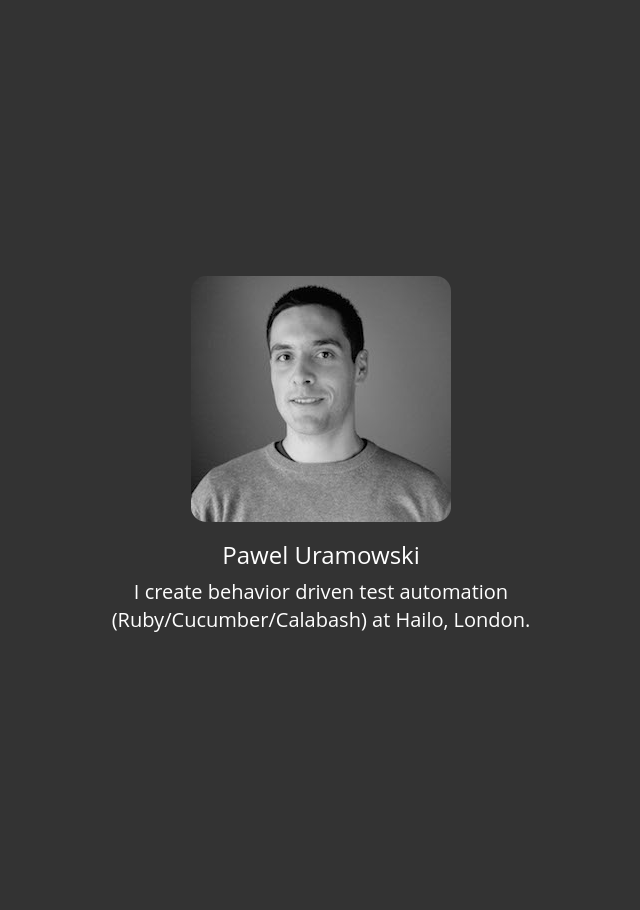
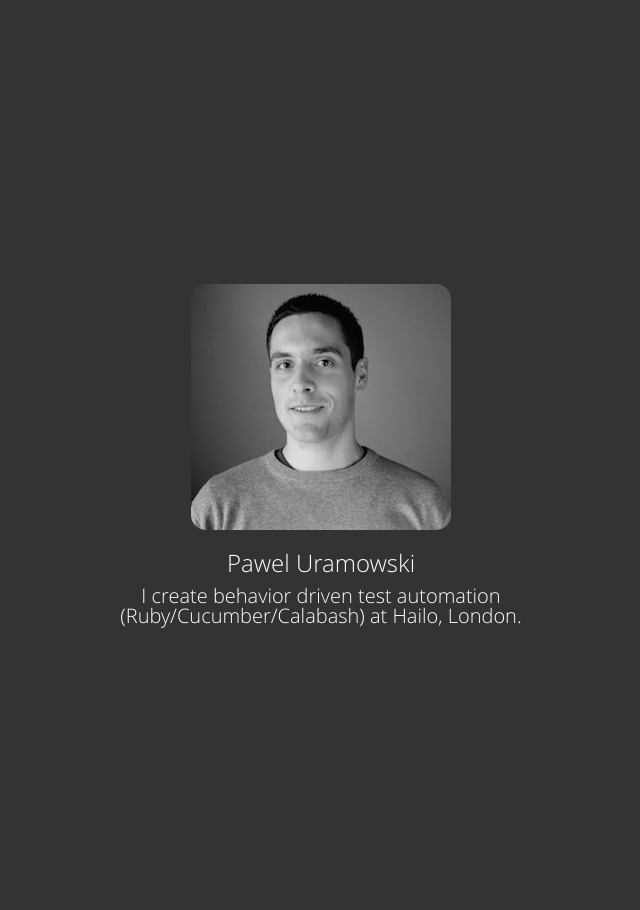
Before and after one commit to paweluramowski/paweluramowski.github.io, a Jekyll site: the page built from index.md, in a window 1280 px wide. Shown: the whole page, without its empty margins (319-959 px from the left). Built offline with Jekyll 4.4.1, drawn with Linux system fonts in a browser that asks for light colours; Markdown is read by kramdown in place of the engine named in the settings; comment, search, counter and statistics services are not loaded.

Commit message:
proper font

```diff
--- a/css/cover.css
+++ b/css/cover.css
@@ -6,9 +6,10 @@ body {
 body {
   color: #fff;
   text-align: center;
-  font-family: 'Open Sans';
+  font-family: "Open Sans Light";
   line-height: 1.4;
   margin: 10px;
+  line-height: 1;
 }
 
 h1 {
@@ -51,10 +52,6 @@ border-radius: 15px;
   padding: 30px;
 }
 
-/*
- * Cover
- */
-
 .cover {
   padding: 0 20px;
 }
@@ -62,3 +59,80 @@ border-radius: 15px;
   padding: 10px 20px;
   font-weight: bold;
 }
+
+/*
+ * Social icons
+ */
+
+.social-icons .icon {
+  display: inline-block;
+  font-size: 30px;
+  width: 69px;
+  margin-right: 1px;
+  margin-bottom: 1px;
+  height: 69px;
+  padding-top: 22px;
+  text-align: center;
+  background: rgba(0, 0, 0, 0.2);
+  cursor: pointer;
+}
+.social-icons a {
+  border: none !important;
+}
+.social-icons a:hover {
+  filter: progid:DXImageTransform.Microsoft.Alpha(Opacity=65);
+  opacity: 0.65;
+}
+
+
+/*
+ * Fonts
+ */
+/* latin-ext */
+@font-face {
+  font-family: 'Open Sans Light';
+  font-style: normal;
+  font-weight: 300;
+  src: local('Open Sans Light'), local('OpenSans-Light'), url(http://fonts.gstatic.com/s/opensans/v10/DXI1ORHCpsQm3Vp6mXoaTSYtBUPDK3WL7KRKS_3q7OE.woff2) format('woff2');
+  unicode-range: U+0100-024F, U+1E00-1EFF, U+20A0-20AB, U+20AD-20CF, U+2C60-2C7F, U+A720-A7FF;
+}
+/* latin */
+@font-face {
+  font-family: 'Open Sans Light';
+  font-style: normal;
+  font-weight: 300;
+  src: local('Open Sans Light'), local('OpenSans-Light'), url(http://fonts.gstatic.com/s/opensans/v10/DXI1ORHCpsQm3Vp6mXoaTRampu5_7CjHW5spxoeN3Vs.woff2) format('woff2');
+  unicode-range: U+0000-00FF, U+0131, U+0152-0153, U+02C6, U+02DA, U+02DC, U+2000-206F, U+2074, U+20AC, U+2212, U+2215, U+E0FF, U+EFFD, U+F000;
+}
+/* latin-ext */
+@font-face {
+  font-family: 'Open Sans';
+  font-style: normal;
+  font-weight: 400;
+  src: local('Open Sans'), local('OpenSans'), url(http://fonts.gstatic.com/s/opensans/v10/u-WUoqrET9fUeobQW7jkRZBw1xU1rKptJj_0jans920.woff2) format('woff2');
+  unicode-range: U+0100-024F, U+1E00-1EFF, U+20A0-20AB, U+20AD-20CF, U+2C60-2C7F, U+A720-A7FF;
+}
+/* latin */
+@font-face {
+  font-family: 'Open Sans';
+  font-style: normal;
+  font-weight: 400;
+  src: local('Open Sans'), local('OpenSans'), url(http://fonts.gstatic.com/s/opensans/v10/cJZKeOuBrn4kERxqtaUH3ZBw1xU1rKptJj_0jans920.woff2) format('woff2');
+  unicode-range: U+0000-00FF, U+0131, U+0152-0153, U+02C6, U+02DA, U+02DC, U+2000-206F, U+2074, U+20AC, U+2212, U+2215, U+E0FF, U+EFFD, U+F000;
+}
+/* latin-ext */
+@font-face {
+  font-family: 'Open Sans';
+  font-style: normal;
+  font-weight: 700;
+  src: local('Open Sans Bold'), local('OpenSans-Bold'), url(http://fonts.gstatic.com/s/opensans/v10/k3k702ZOKiLJc3WVjuplzCYtBUPDK3WL7KRKS_3q7OE.woff2) format('woff2');
+  unicode-range: U+0100-024F, U+1E00-1EFF, U+20A0-20AB, U+20AD-20CF, U+2C60-2C7F, U+A720-A7FF;
+}
+/* latin */
+@font-face {
+  font-family: 'Open Sans';
+  font-style: normal;
+  font-weight: 700;
+  src: local('Open Sans Bold'), local('OpenSans-Bold'), url(http://fonts.gstatic.com/s/opensans/v10/k3k702ZOKiLJc3WVjuplzBampu5_7CjHW5spxoeN3Vs.woff2) format('woff2');
+  unicode-range: U+0000-00FF, U+0131, U+0152-0153, U+02C6, U+02DA, U+02DC, U+2000-206F, U+2074, U+20AC, U+2212, U+2215, U+E0FF, U+EFFD, U+F000;
+}
```
